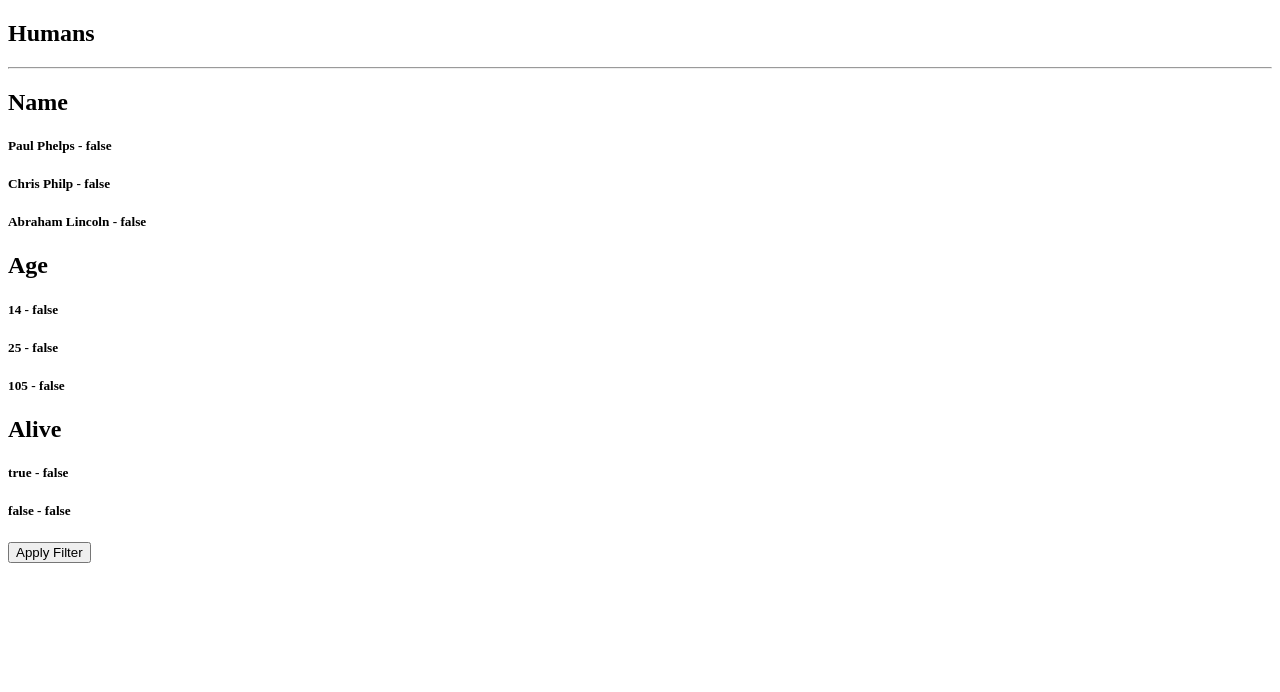
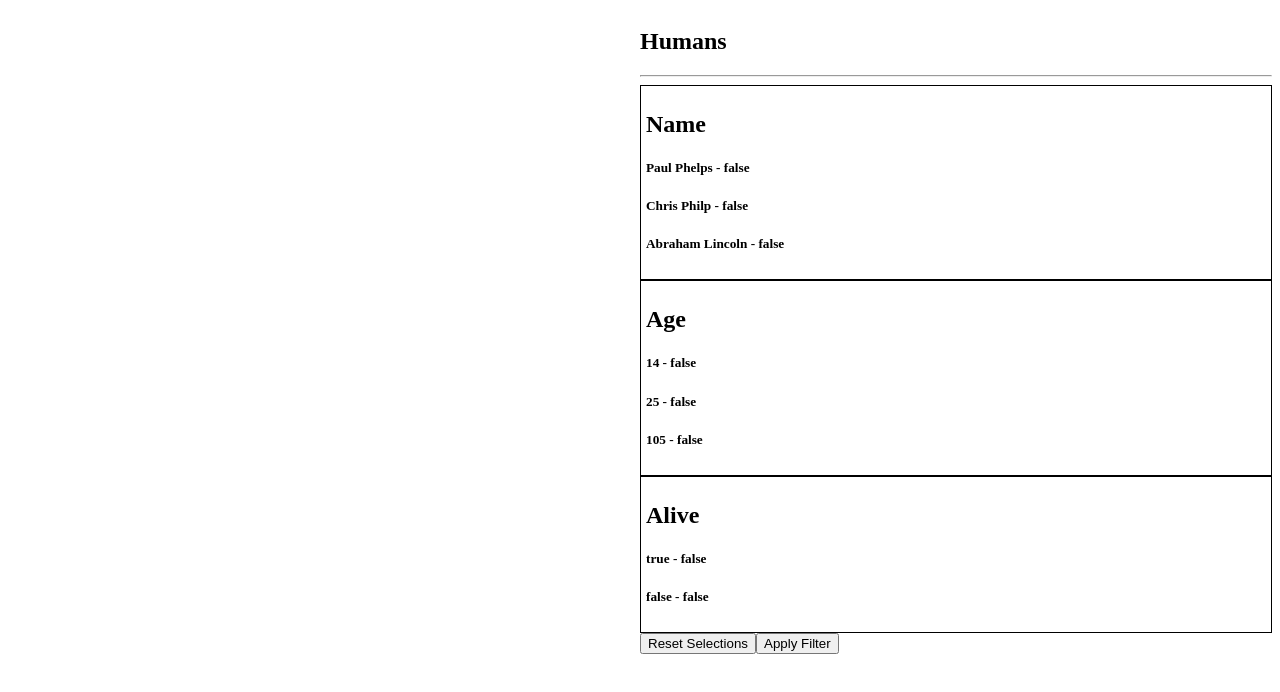
Before and after one commit to chrismphilp/react-filter-menu, a React (Create React App) app: page / in a window 1280 px wide. Shown: the top 692 px of the page. Built offline with nearby package versions, Linux system fonts and the light colour scheme.

Commit message:
Getting to grips with styled-components

```diff
--- a/package.json
+++ b/package.json
@@ -7,9 +7,11 @@
     "@types/node": "12.7.8",
     "@types/react": "16.9.4",
     "@types/react-dom": "16.9.1",
+    "@types/styled-components": "^4.1.19",
     "react": "^16.10.1",
     "react-dom": "^16.10.1",
     "react-scripts": "3.1.2",
+    "styled-components": "^4.4.0",
     "typescript": "3.6.3"
   },
   "scripts": {
--- a/src/App.tsx
+++ b/src/App.tsx
@@ -47,10 +47,27 @@
   ];
 
   return (
-    <Filter filterDefinitions={filterDefinitions}
-            filterData={filterData}
-            filterHeader={'Humans'}/>
+    <div style={styles.root}>
+      <div style={styles.data}/>
+      <div style={styles.filterMenu}>
+        <Filter filterDefinitions={filterDefinitions}
+                filterData={filterData}
+                filterHeader={'Humans'}/>
+      </div>
+    </div>
   );
 };
 
+const styles = {
+  root: {
+    display: 'flex'
+  },
+  data: {
+    flex: 1
+  },
+  filterMenu: {
+    flex: 1
+  }
+};
+
 export default App;
--- a/src/FilterDropdown.tsx
+++ b/src/FilterDropdown.tsx
@@ -14,7 +14,7 @@
   if (!props.filterValues) return <div/>;
 
   return (
-    <div>
+    <div style={styles.root}>
       <h2>{props.displayName}</h2>
       {props.filterValues.map((val, index: number) =>
         <FilterRow key={index}
@@ -28,4 +28,13 @@
   );
 };
 
+const styles = {
+  root: {
+    borderStyle: 'solid',
+    borderWidth: 1.5,
+    borderColor: 'black',
+    padding: 5
+  }
+};
+
 export default FilterDropdown;
--- a/src/FilterHeader.tsx
+++ b/src/FilterHeader.tsx
@@ -16,7 +16,7 @@
 const styles = {
   root: {
     width: '100%',
-    minHeight: 25
+    minHeight: 15
   }
 };
 
--- a/src/FilterMenu.tsx
+++ b/src/FilterMenu.tsx
@@ -51,6 +51,7 @@
                             checkedMap={checkedValuesMap.get(index)!}/>
           </div>
         )}
+        <button onClick={getCurrentValues} type='button'>Reset Selections</button>
         <button onClick={getCurrentValues} type='button'>Apply Filter</button>
       </div>
     );
--- a/src/FilterRow.tsx
+++ b/src/FilterRow.tsx
@@ -1,4 +1,5 @@
 import React, { FunctionComponent } from 'react';
+// import CheckboxIcon from './CheckboxIcon';
 
 type FilterRow = {
   setChecked: (k1: number, k2: number) => void;
@@ -12,6 +13,7 @@
   return (
     <div onClick={() => props.setChecked(props.checkedMapKey, props.checkedMapInnerKey)}>
       <h5>{props.displayName.toString()} - {props.checked.toString()}</h5>
+      {/*<CheckboxIcon setChecked={props.setChecked}/>*/}
     </div>
   );
 };
```
Also changed, not shown: src/CheckboxIcon.tsx (added, +75 -0 lines), 1 other file (tests, documents, lock files or other folders).
